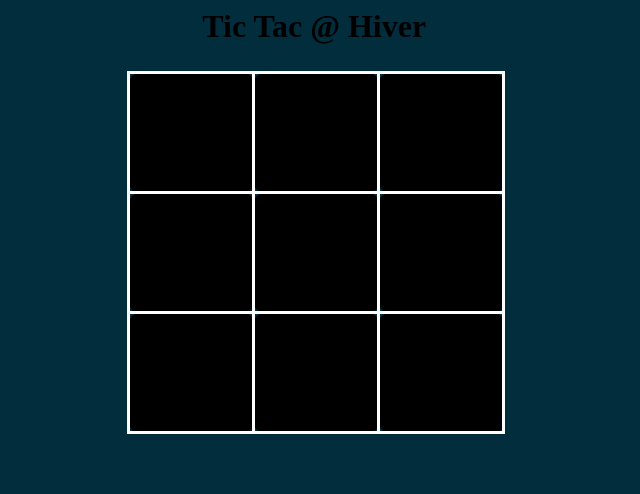
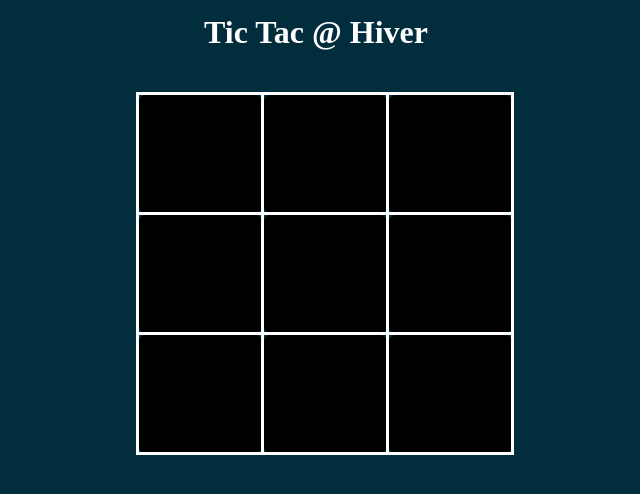
Before and after one commit to Rahul-Tejara/TicTacGameJavascript, a website built with Parcel: page index.html in a window 1280 px wide. Shown: the whole page, without its empty margins (324-964 px from the left). Built offline with nearby package versions, Linux system fonts and the light colour scheme.

Commit message:
first committing

```diff
--- a/index.html
+++ b/index.html
@@ -5,9 +5,11 @@
 	<meta charset="UTF-8" />
 	<!-- <link rel="stylesheet" href="./index.css"> -->
 	<script src="src/index.js"></script>
+
+
 	<style>
 		 body { background: #022d3d; } .parentTop { display: flex; align-items: center; justify-content: center; position: relative;
-		top: 26px; } .header h1 { margin: 0 auto; width: 18%; } table { border-collapse: collapse; } td { background-color: black;
+		top: 20px; margin-left:18px; } .header h1 { color:white; padding-top:6px; text-align:center; } table { border-collapse: collapse; } td { background-color: black;
 		border: 3px solid white; font-size: 80px; color: #ffffff; border-radius: 10px 10px 10px 10px; }
 		</style>
 </head>
--- a/src/index.js
+++ b/src/index.js
@@ -117,7 +117,6 @@
     startNewGame();
   } else {
     turn = turn === "X" ? "O" : "X";
-    // document.getElementById('turn').textContent = 'Player ' + turn;
   }
 }
 
```
